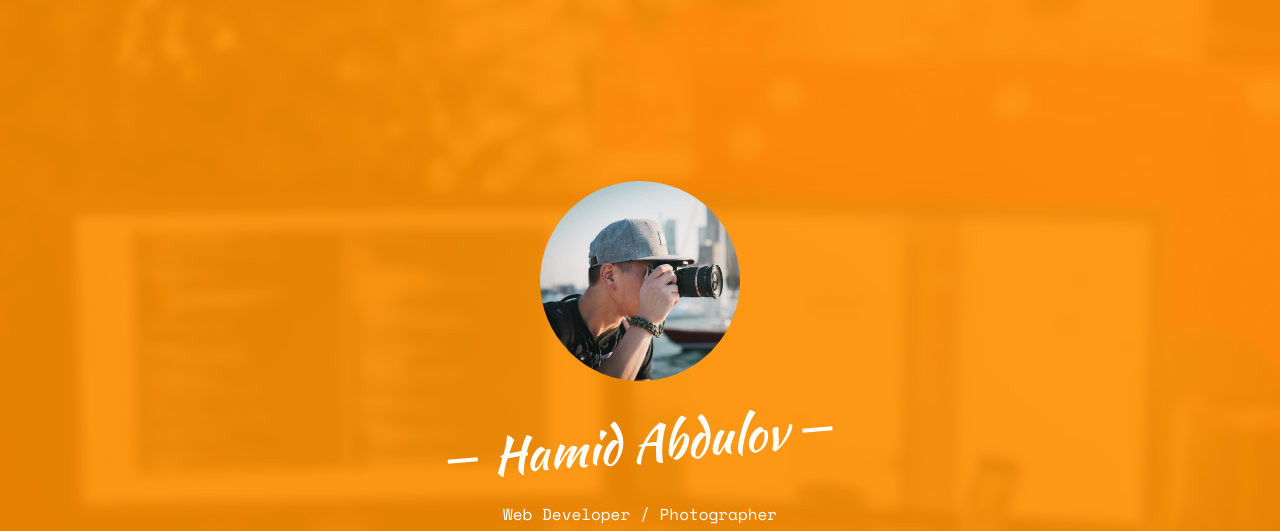
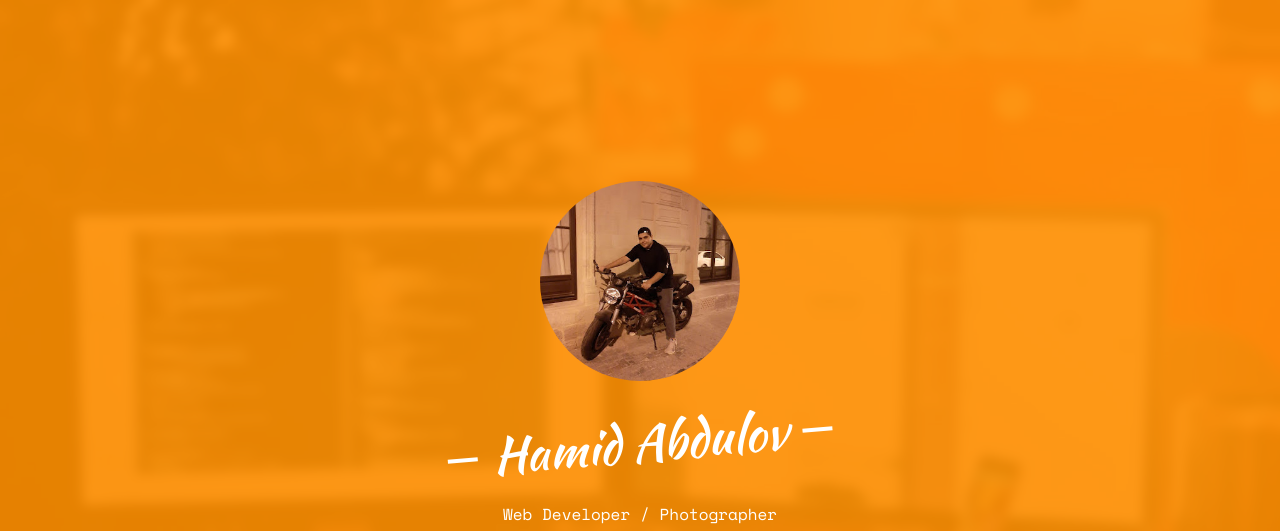
Before and after one commit to hamidabdulov/hamidabdulov.github.io, a plain HTML site: page index.html in a window 1280 px wide. Shown: the top 531 px of the page. Drawn offline with nearby package versions, Linux system fonts and the light colour scheme; some packages are replaced by stand-ins of ours; no server answers; files whose address does not match are found by name.

Commit message:
hamidabdulov
hamidabdulov

```diff
--- a/index.html
+++ b/index.html
@@ -67,7 +67,7 @@
 				<div class="col-md-8 col-md-offset-2 text-center">
 					<div class="display-t js-fullheight">
 						<div class="display-tc js-fullheight animate-box" data-animate-effect="fadeIn">
-							<div class="profile-thumb" style="background: url(images/user-3.jpg);"></div>
+							<div class="profile-thumb" style="background: url(Newfolder/IMG-20210906-WA0011.jpg);"></div>
 							<h1><span>Hamid Abdulov</span></h1>
 							<h3><span>Web Developer / Photographer</span></h3>
 							<p>
```
Also changed, not shown: Newfolder/IMG-20210328-WA0064.jpg (added), Newfolder/IMG-20210906-WA0011.jpg (added).
